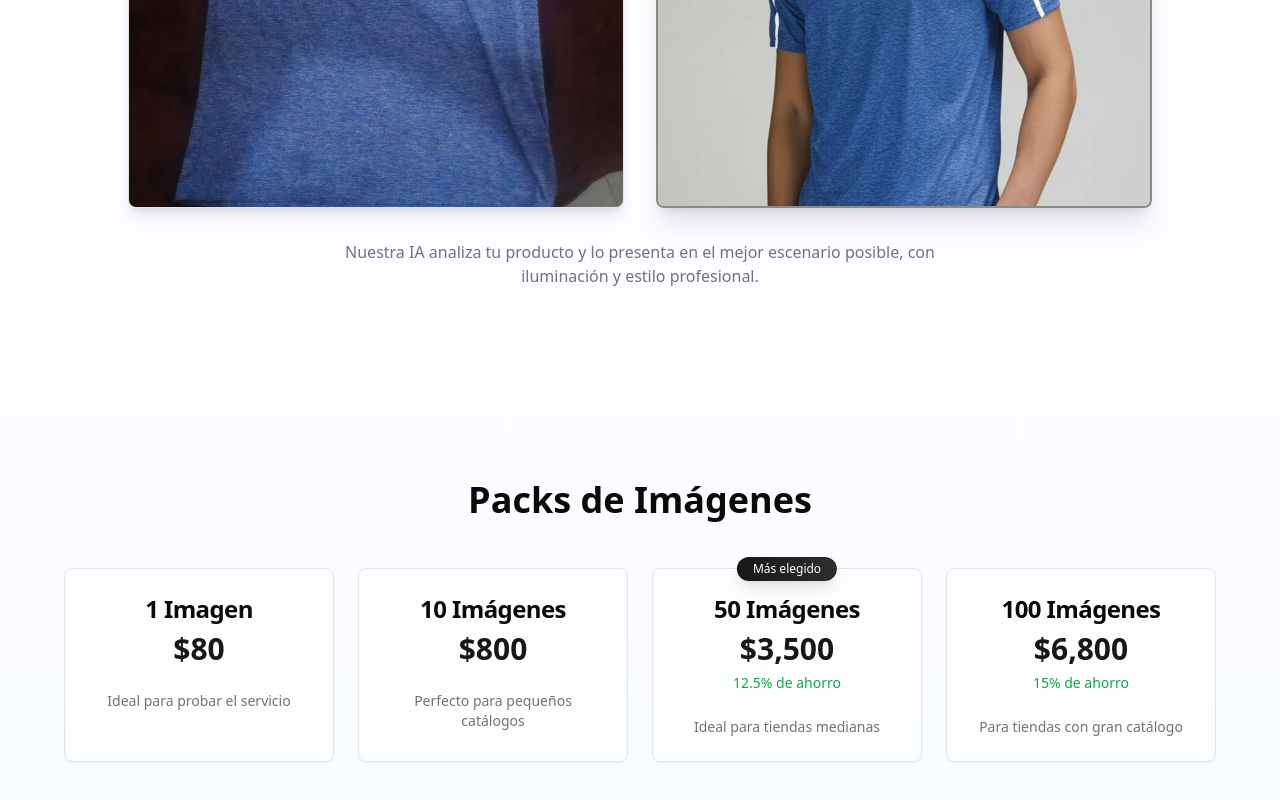
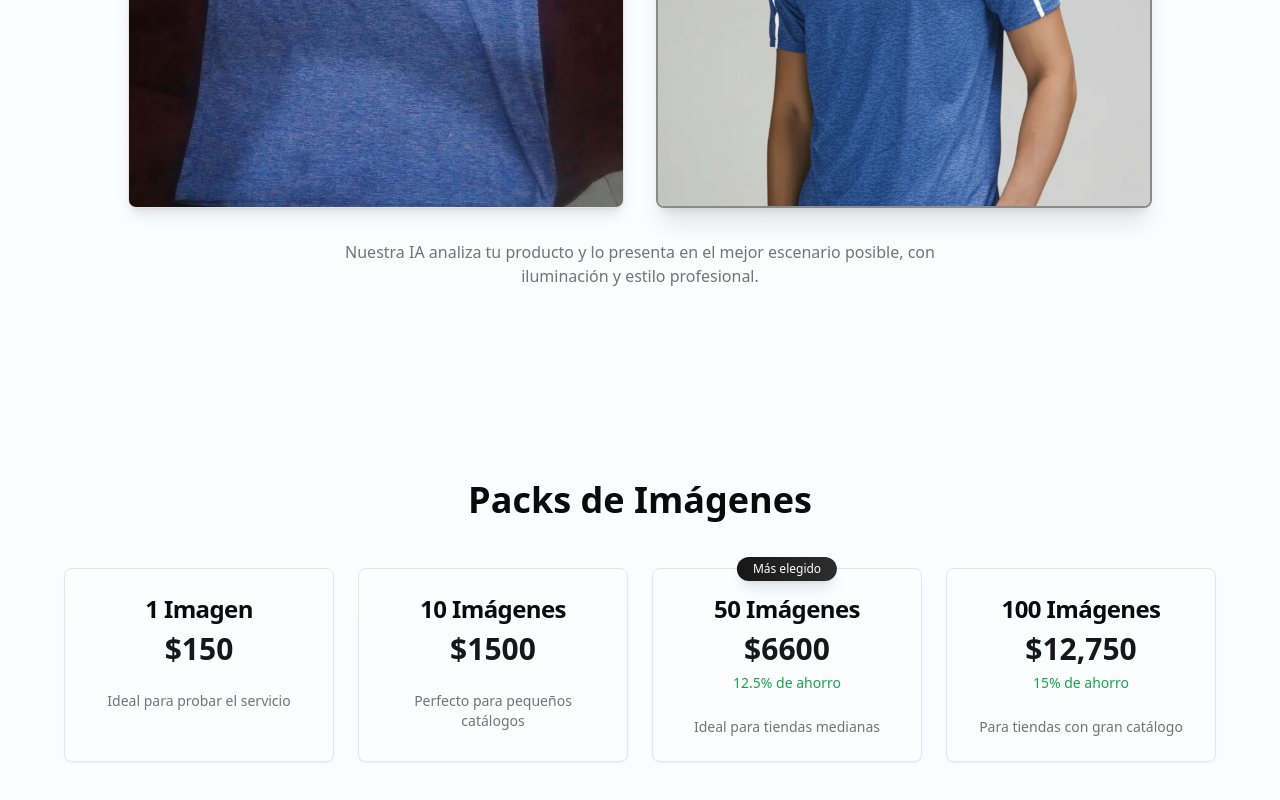
Before and after one commit to FacuCordobaTs/tiendia-client, a React (Vite) app: page / in a window 1280 px wide. Shown: the part 1710-2510 px from the top of the page. Built offline with nearby package versions, Linux system fonts and the light colour scheme; no server answers.

Commit message:
new prices

```diff
--- a/src/pages/LandingPage.tsx
+++ b/src/pages/LandingPage.tsx
@@ -49,7 +49,7 @@ export default function LandingPage() {
         </div>
 
         <h1 className="text-4xl md:text-5xl lg:text-6xl font-extrabold tracking-tight leading-tight md:leading-snug"> {/* Ajuste de tamaño y espaciado */}
-          Transforma tus Fotos <span className="bg-gradient-to-r from-blue-500 to-cyan-400 dark:from-blue-400 dark:to-cyan-300 bg-clip-text text-transparent">en Imagenes Profesionales</span>. ¡desde $68 por imagen!
+          Transforma tus Fotos <span className="bg-gradient-to-r from-blue-500 to-cyan-400 dark:from-blue-400 dark:to-cyan-300 bg-clip-text text-transparent">en Imagenes Profesionales</span>. ¡desde $150 pesos por imagen!
         </h1>
 
         <p className="text-lg md:text-xl text-muted-foreground max-w-2xl mx-auto">
@@ -141,7 +141,7 @@ export default function LandingPage() {
           <Card className="bg-card/50 hover:border-primary/30 transition-colors duration-300 ease-in-out transform hover:-translate-y-1">
             <CardHeader className="text-center">
               <CardTitle className="text-2xl font-bold">1 Imagen</CardTitle>
-              <p className="text-3xl font-bold text-primary mt-2">$80</p>
+              <p className="text-3xl font-bold text-primary mt-2">$150</p>
             </CardHeader>
             <CardContent className="text-center">
               <p className="text-sm text-muted-foreground">Ideal para probar el servicio</p>
@@ -152,7 +152,7 @@ export default function LandingPage() {
           <Card className="bg-card/50 hover:border-primary/30 transition-colors duration-300 ease-in-out transform hover:-translate-y-1">
             <CardHeader className="text-center">
               <CardTitle className="text-2xl font-bold">10 Imágenes</CardTitle>
-              <p className="text-3xl font-bold text-primary mt-2">$800</p>
+              <p className="text-3xl font-bold text-primary mt-2">$1500</p>
             </CardHeader>
             <CardContent className="text-center">
               <p className="text-sm text-muted-foreground">Perfecto para pequeños catálogos</p>
@@ -166,7 +166,7 @@ export default function LandingPage() {
             </div>
             <CardHeader className="text-center">
               <CardTitle className="text-2xl font-bold">50 Imágenes</CardTitle>
-              <p className="text-3xl font-bold text-primary mt-2">$3,500</p>
+              <p className="text-3xl font-bold text-primary mt-2">$6600</p>
               <span className="text-sm text-green-600 dark:text-green-400">12.5% de ahorro</span>
             </CardHeader>
             <CardContent className="text-center">
@@ -178,7 +178,7 @@ export default function LandingPage() {
           <Card className="bg-card/50 hover:border-primary/30 transition-colors duration-300 ease-in-out transform hover:-translate-y-1">
             <CardHeader className="text-center">
               <CardTitle className="text-2xl font-bold">100 Imágenes</CardTitle>
-              <p className="text-3xl font-bold text-primary mt-2">$6,800</p>
+              <p className="text-3xl font-bold text-primary mt-2">$12,750</p>
               <span className="text-sm text-green-600 dark:text-green-400">15% de ahorro</span>
             </CardHeader>
             <CardContent className="text-center">
```
